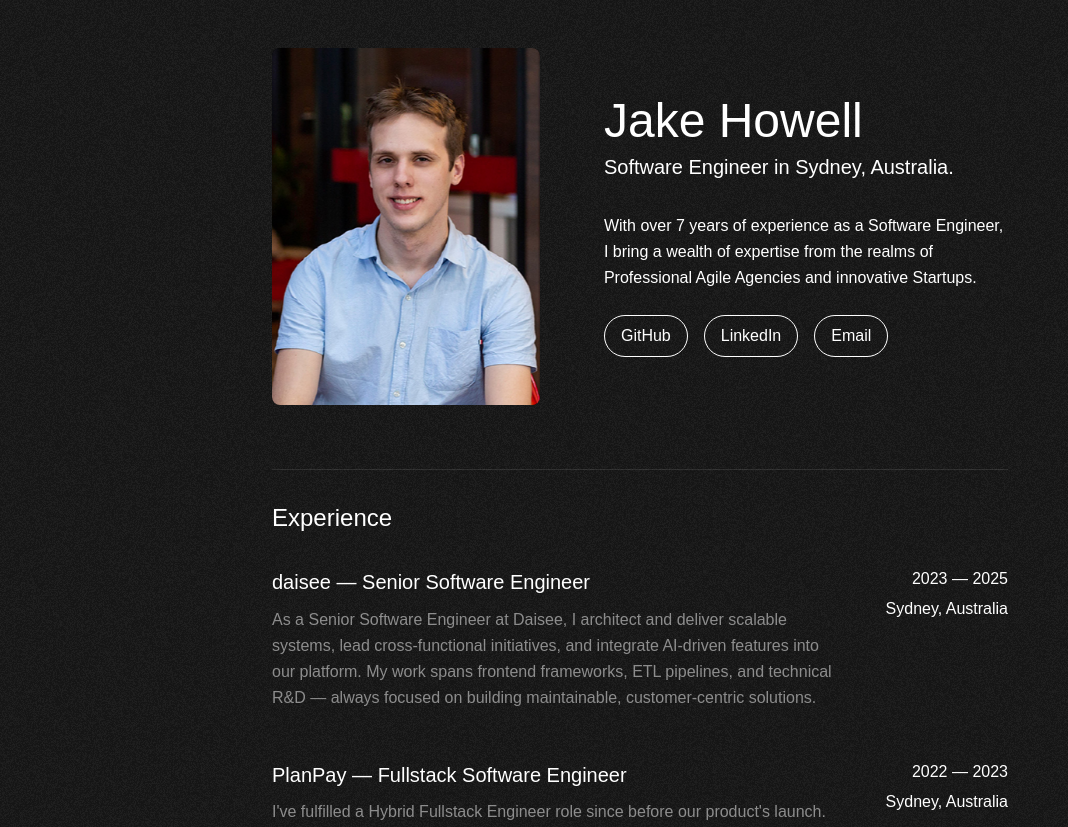
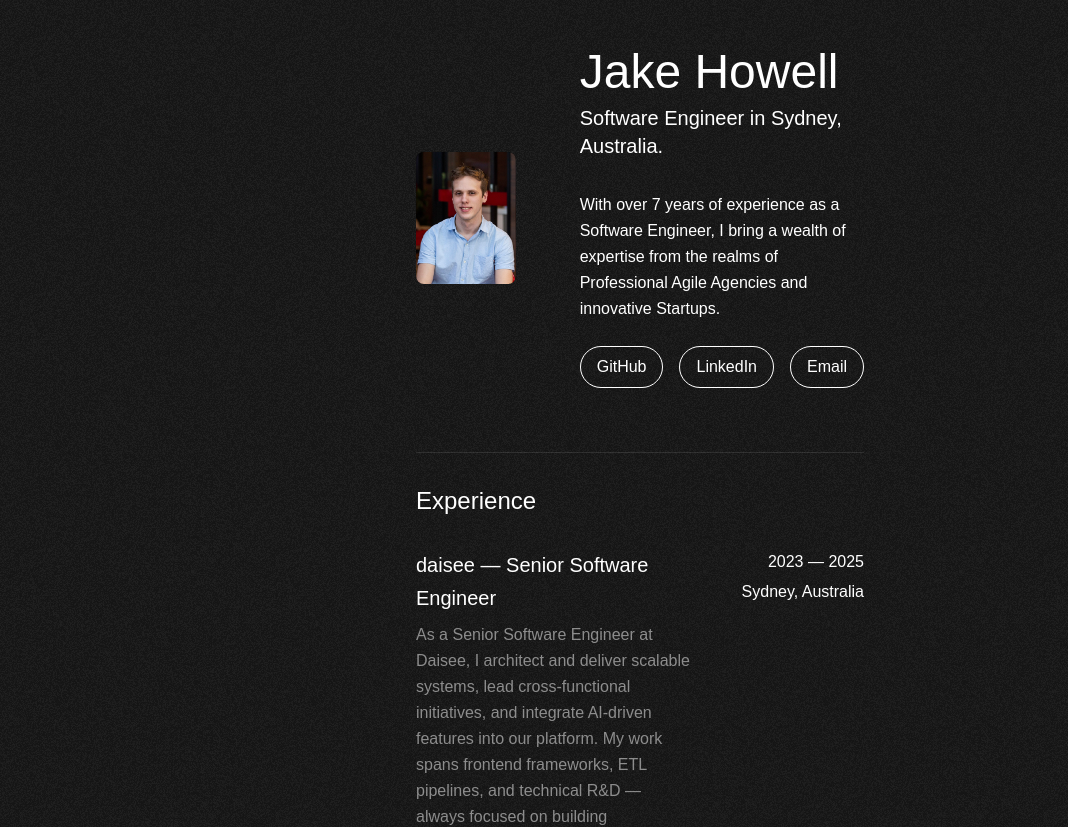
Before and after one commit to jakehwll/portfolio, a Next.js app: page / in a window 1280 px wide. Shown: the top 827 px of the page, without its empty margins (0-1068 px from the left). Built offline with nearby package versions, Linux system fonts and the light colour scheme; a web font is replaced by a local one.

Commit message:
chore: use better `max-w-` on container

```diff
--- a/src/app/page.tsx
+++ b/src/app/page.tsx
@@ -180,7 +180,7 @@ const Button = ({ children, target, ...props }: LinkProps & { target?: string, c
 export default function Home() {
   return (
     <>
-      <main className="max-w-[50rem] w-full mx-auto pt-12 pb-24 px-8 flex flex-col gap-16">
+      <main className="max-w-lg w-full mx-auto pt-12 pb-24 px-8 flex flex-col gap-16">
         <section className="flex flex-col-reverse lg:flex-row gap-16 items-center">
           <div className="w-full max-w-[22rem]">
             <div className="relative bg-black aspect-[3/4] rounded-lg">
```
